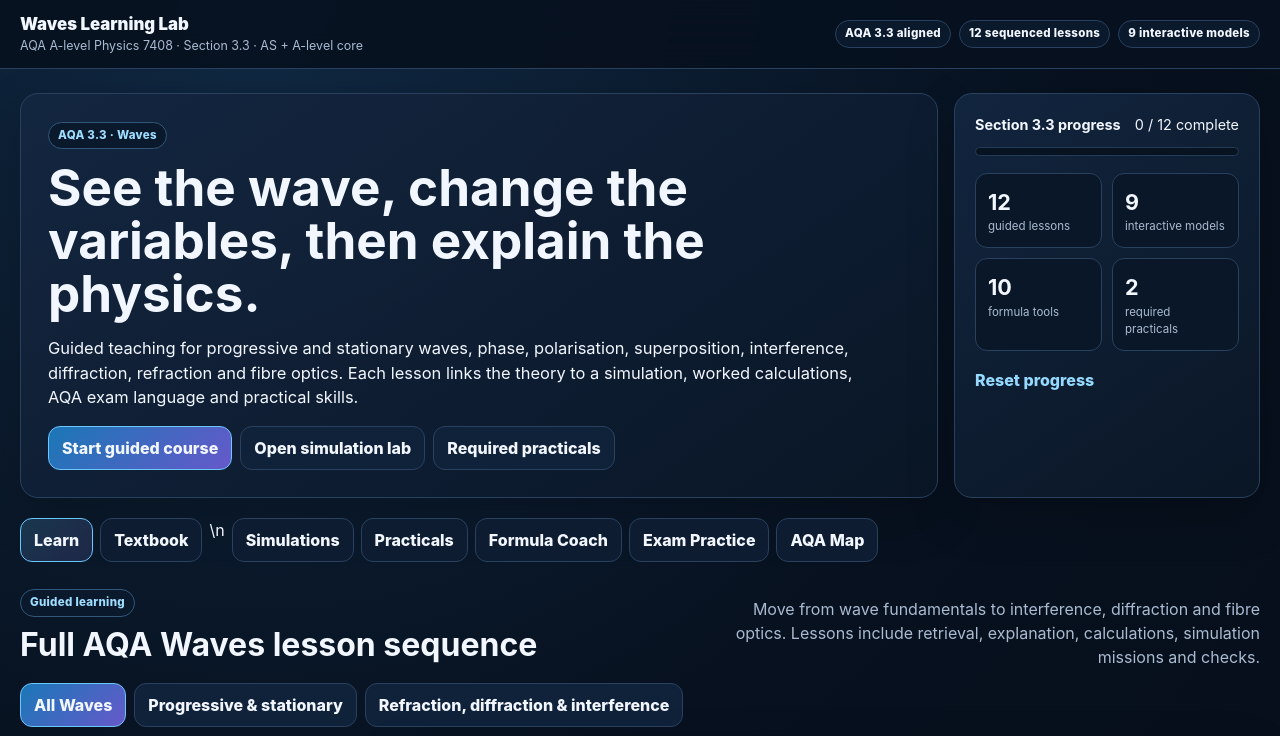
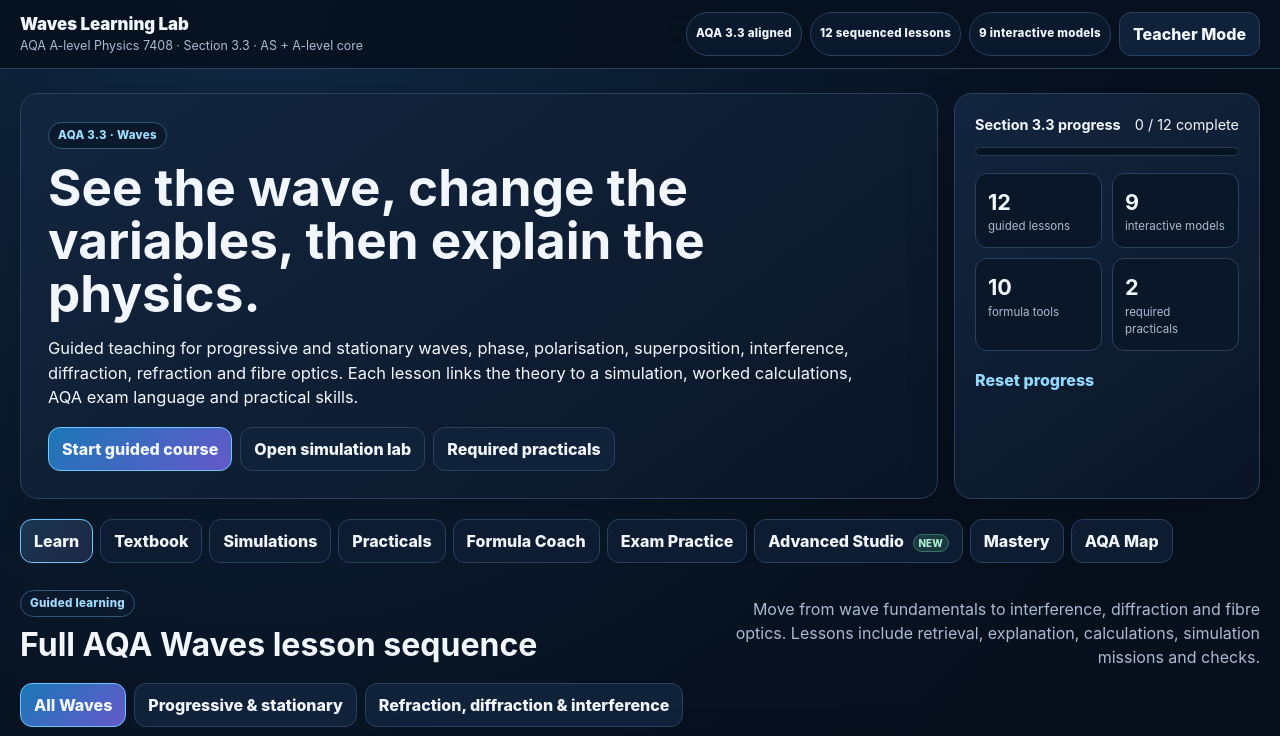
Before and after one commit to markstevengray95-star/alevel-Wave, a website: page index.html in a window 1280 px wide. Shown: the top 736 px of the page. Drawn offline with Linux system fonts and the light colour scheme.

Commit message:
Load advanced simulation, assessment and mastery features

```diff
--- a/index.html
+++ b/index.html
@@ -11,6 +11,7 @@
   <meta name="description" content="Interactive AQA A-level Physics 7408 Section 3.3 Waves learning lab with guided lessons, simulations, practicals, formula coaching and exam practice.">
   <link rel="manifest" href="manifest.webmanifest">
   <link rel="stylesheet" href="styles.css?v=2">
+  <link rel="stylesheet" href="advanced-features.css?v=1">
 </head>
 <body>
 <header class="topbar">
@@ -55,7 +56,8 @@
 
   <nav class="main-nav compact-nav" aria-label="Main navigation">
     <button class="nav-button active" data-view="course">Learn</button>
-    <button class="nav-button" data-view="textbook">Textbook</button>\n    <button class="nav-button" data-view="lab">Simulations</button>
+    <button class="nav-button" data-view="textbook">Textbook</button>
+    <button class="nav-button" data-view="lab">Simulations</button>
     <button class="nav-button" data-view="practical">Practicals</button>
     <button class="nav-button" data-view="formula">Formula Coach</button>
     <button class="nav-button" data-view="exam">Exam Practice</button>
@@ -240,5 +242,6 @@
 <script src="textbook-data.js?v=1"></script>
 <script src="app.js?v=2"></script>
 <script src="textbook.js?v=1"></script>
+<script src="advanced-features.js?v=1"></script>
 </body>
 </html>
```
